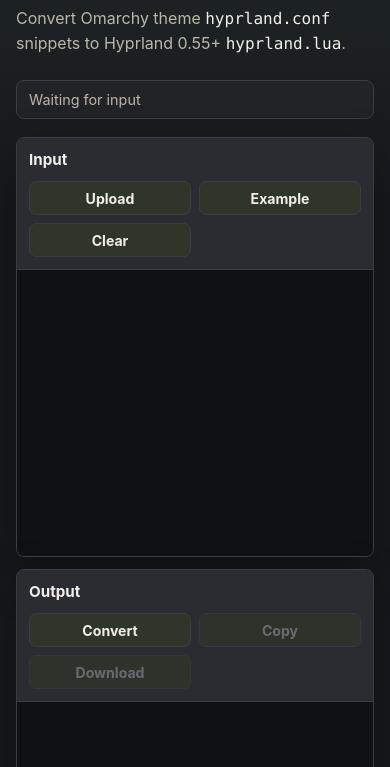
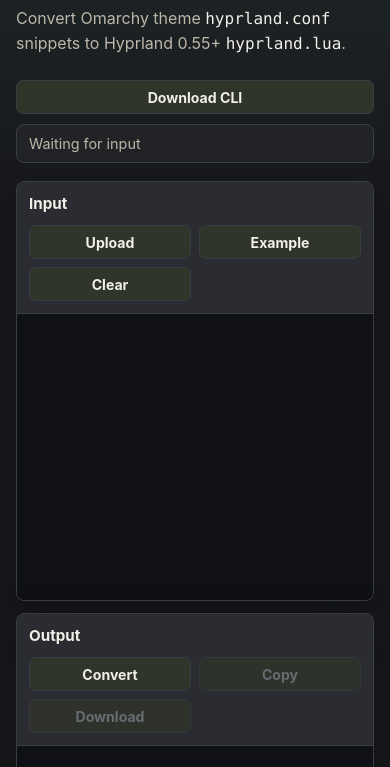
Before and after one commit to OldJobobo/hypr2lua-web, a website with bundled scripts: page docs/index.html in a window 390 px wide. Shown: the part 77-844 px from the top of the page. Built offline with nearby package versions, Linux system fonts and the light colour scheme.

Commit message:
Add downloadable CLI script

```diff
--- a/docs/index.html
+++ b/docs/index.html
@@ -13,7 +13,10 @@
         <h1>hypr2lua</h1>
         <p class="lede">Convert Omarchy theme <code>hyprland.conf</code> snippets to Hyprland 0.55+ <code>hyprland.lua</code>.</p>
       </div>
-      <div class="status" id="statusText" data-tone="neutral">Waiting for input</div>
+      <div class="header-tools">
+        <a class="button-link" href="./hypr2lua" download="hypr2lua">Download CLI</a>
+        <div class="status" id="statusText" data-tone="neutral">Waiting for input</div>
+      </div>
     </header>
 
     <main class="app-shell">
--- a/docs/styles.css
+++ b/docs/styles.css
@@ -30,6 +30,7 @@
   color: var(--text);
 }
 
+a,
 button,
 textarea,
 pre {
@@ -94,6 +95,12 @@
   text-align: center;
 }
 
+.header-tools {
+  display: flex;
+  align-items: center;
+  gap: 10px;
+}
+
 .status[data-tone="ok"] {
   border-color: rgba(119, 199, 178, 0.5);
   color: var(--ok);
@@ -145,7 +152,8 @@
   gap: 8px;
 }
 
-button {
+button,
+.button-link {
   display: inline-flex;
   align-items: center;
   justify-content: center;
@@ -158,10 +166,12 @@
   color: var(--text);
   font-size: 0.88rem;
   font-weight: 650;
+  text-decoration: none;
   cursor: pointer;
 }
 
-button:hover:not(:disabled) {
+button:hover:not(:disabled),
+.button-link:hover {
   border-color: rgba(119, 199, 178, 0.55);
   background: #34383a;
 }
@@ -256,6 +266,15 @@
     text-align: left;
   }
 
+  .header-tools {
+    align-items: stretch;
+    flex-direction: column;
+  }
+
+  .button-link {
+    width: 100%;
+  }
+
   .app-shell {
     grid-template-columns: 1fr;
     grid-template-rows: 460px 460px auto;
```
Also changed, not shown: README.md, 1 other file.
